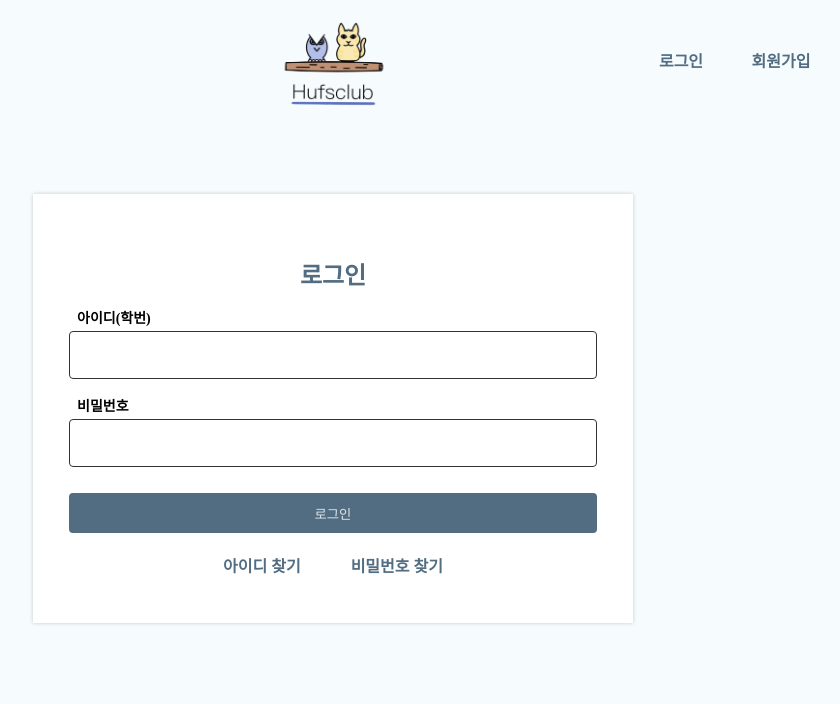
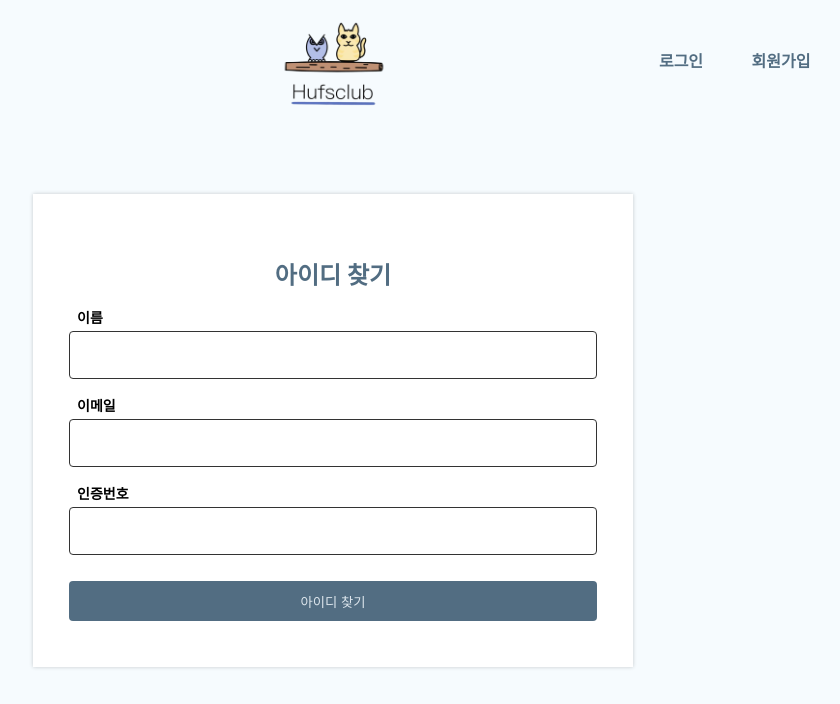
Before and after one commit to Lim-JiSeon/HufsClub, a React (Create React App) app in the folder frontend/: page /find/id in a window 1280 px wide. Shown: the top 704 px of the page, without its empty margins (307-1147 px from the left). Built offline with nearby package versions, Linux system fonts and the light colour scheme.

Commit message:
[FEAT] 아이디, 비번 찾기 폼 생성

```diff
--- /dev/null
+++ b/frontend/src/components/FindIdForm.js
@@ -0,0 +1,56 @@
+import useForm from "../hooks/useForm";
+import Button from "./SubmitButton";
+import ErrorText from "./errors/ErrorText";
+import Input from "./func/Input";
+import CardForm from "./CardForm";
+import Title from "./TopicTitle";
+
+const FindIdForm = ({ onSubmit }) => {
+  const checkNum = /^[0-9]+$/;
+  const { errors, isLoading, handleChange, handleLogin } = useForm({
+    initialValues: {
+      id: "",
+      password: "",
+    },
+    onSubmit,
+    validate: ({ id, password }) => {
+      const newErrors = {};
+      if (!id || id.length !== 9 || !checkNum.test(id))
+        newErrors.id = "올바른 아이디를 입력해주세요";
+      if (!password) newErrors.password = "비밀번호를 입력해주세요";
+      return newErrors;
+    },
+  });
+
+  return (
+    <CardForm onSubmit={handleLogin}>
+      <Title>아이디 찾기</Title>
+      <Input
+        type="text"
+        name="name"
+        onChange={handleChange}
+        label="이름"
+      />
+      {errors.id && <ErrorText>{errors.id}</ErrorText>}
+      <Input
+        type="email"
+        name="email"
+        onChange={handleChange}
+        label="이메일"
+      />
+      {errors.id && <ErrorText>{errors.id}</ErrorText>}
+      <Input
+        type="number"
+        name="number"
+        onChange={handleChange}
+        label="인증번호"
+      />
+      {errors.id && <ErrorText>{errors.id}</ErrorText>}
+      <Button type="submit" disabled={isLoading}>
+        아이디 찾기
+      </Button>
+    </CardForm>
+  );
+};
+
+export default FindIdForm;
--- /dev/null
+++ b/frontend/src/components/FindPwForm.js
@@ -0,0 +1,49 @@
+import useForm from "../hooks/useForm";
+import Button from "./SubmitButton";
+import ErrorText from "./errors/ErrorText";
+import Input from "./func/Input";
+import CardForm from "./CardForm";
+import Title from "./TopicTitle";
+
+const FindPwForm = ({ onSubmit }) => {
+  const checkNum = /^[0-9]+$/;
+  const { errors, isLoading, handleChange, handleLogin } = useForm({
+    initialValues: {
+      id: "",
+      password: "",
+    },
+    onSubmit,
+    validate: ({ id, password }) => {
+      const newErrors = {};
+      if (!id || id.length !== 9 || !checkNum.test(id))
+        newErrors.id = "올바른 아이디를 입력해주세요";
+      if (!password) newErrors.password = "비밀번호를 입력해주세요";
+      return newErrors;
+    },
+  });
+
+  return (
+    <CardForm onSubmit={handleLogin}>
+      <Title>비밀번호 찾기</Title>
+      <Input
+        type="text"
+        name="id"
+        onChange={handleChange}
+        label="아이디"
+      />
+      {errors.id && <ErrorText>{errors.id}</ErrorText>}
+      <Input
+        type="email"
+        name="email"
+        onChange={handleChange}
+        label="이메일"
+      />
+      {errors.id && <ErrorText>{errors.id}</ErrorText>}
+      <Button type="submit" disabled={isLoading}>
+        비밀번호 찾기
+      </Button>
+    </CardForm>
+  );
+};
+
+export default FindPwForm;
--- a/frontend/src/pages/FindIdPage.jsx
+++ b/frontend/src/pages/FindIdPage.jsx
@@ -1,6 +1,6 @@
 import React from "react";
 import styled from "@emotion/styled";
-import LoginForm from "../components/LoginForm";
+import FindIdForm from "../components/FindIdForm";
 import Header from "../components/Header";
 
 const Wrapper = styled.div`
@@ -21,7 +21,7 @@ function FindIdPage() {
     <Wrapper>
       <Header></Header>
       <FormWrapper>
-        <LoginForm onSubmit />
+        <FindIdForm onSubmit />
       </FormWrapper>
     </Wrapper>
   );
--- a/frontend/src/pages/FindPwPage.jsx
+++ b/frontend/src/pages/FindPwPage.jsx
@@ -1,6 +1,6 @@
 import React from "react";
 import styled from "@emotion/styled";
-import LoginForm from "../components/LoginForm";
+import FindPwForm from "../components/FindPwForm";
 import Header from "../components/Header";
 
 const Wrapper = styled.div`
@@ -21,7 +21,7 @@ function FindPwPage() {
     <Wrapper>
       <Header></Header>
       <FormWrapper>
-        <LoginForm onSubmit />
+        <FindPwForm onSubmit />
       </FormWrapper>
     </Wrapper>
   );
```
